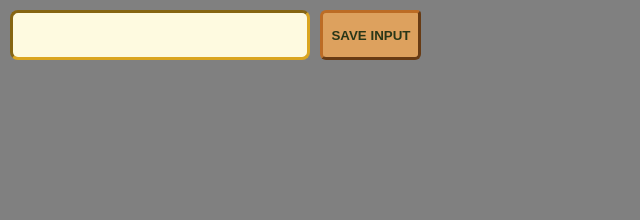
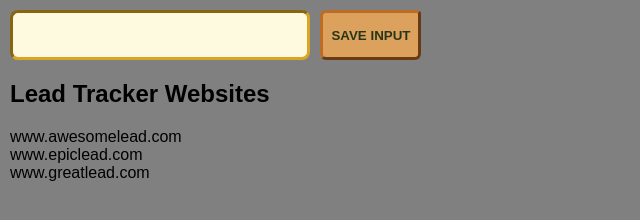
Before and after one commit to heuristic-machina/chrome_extension_lead_tracker, a website built with Vite: page index.html in a window 1280 px wide. Shown: the whole page, without its empty margins (0-640 px from the left). Built offline with nearby package versions, Linux system fonts and the light colour scheme.

Commit message:
log out hard-coded array

```diff
--- a/index.html
+++ b/index.html
@@ -7,6 +7,8 @@
          <input type="text" id="input-el"/>
         <!-- Create a SAVE INPUT button with id="input-btn" -->
         <button id="input-btn">SAVE INPUT</button>
+        <h2>Lead Tracker Websites</h2>
+        <p id="demo"></p>
         <script src="index.js"></script>
     </body>
 </html>
--- a/index.js
+++ b/index.js
@@ -1,9 +1,15 @@
-let myLeads = []
+let myLeads = ["www.awesomelead.com", "www.epiclead.com", "www.greatlead.com"]
 const inputEl = document.getElementById('input-el')
-
 const inputBtn = document.getElementById('input-btn')
 
 inputBtn.addEventListener('click', function() {
     myLeads.push(inputEl.value)
     console.log(myLeads)
 })
+
+// Log out the items in the myLeads array using a for loop
+let text = "";
+for (let i = 0; i < myLeads.length; i++) {
+  text += myLeads[i] + "<br>";
+}
+document.getElementById("demo").innerHTML = text;
```
